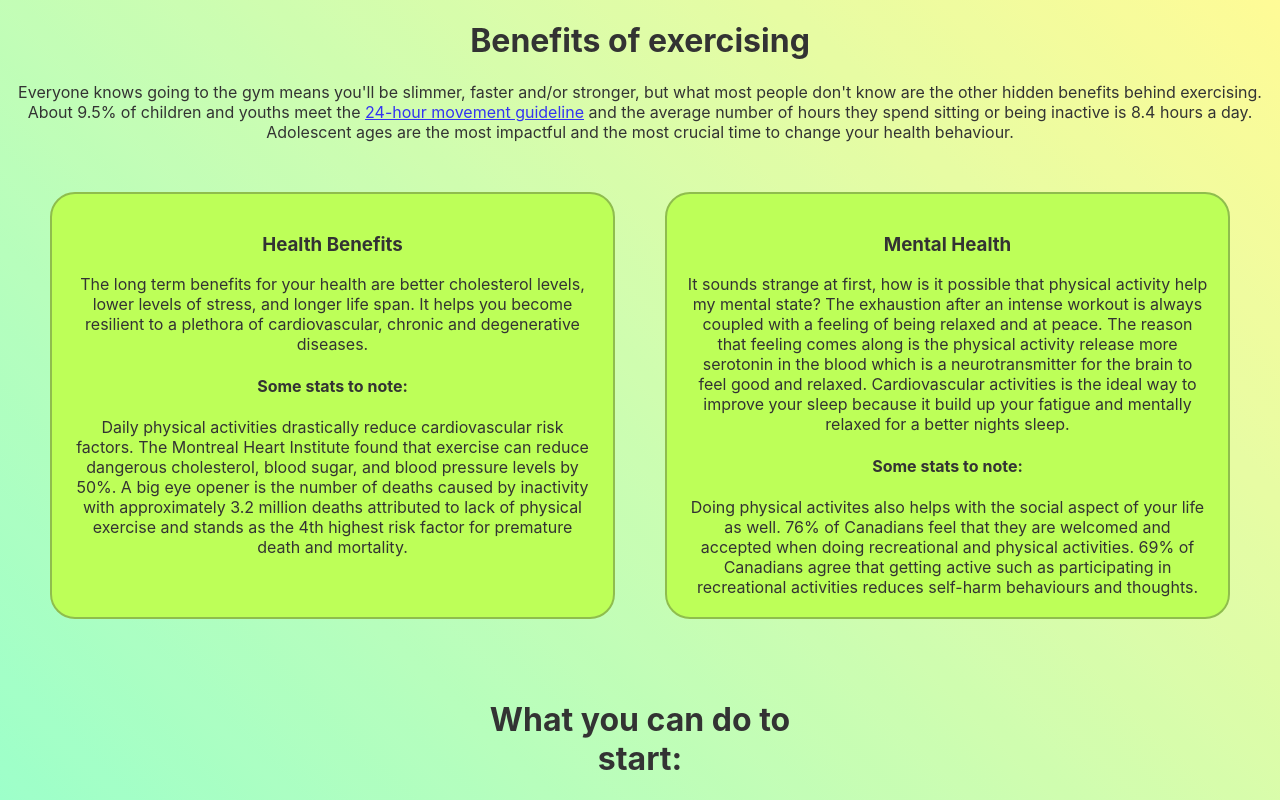
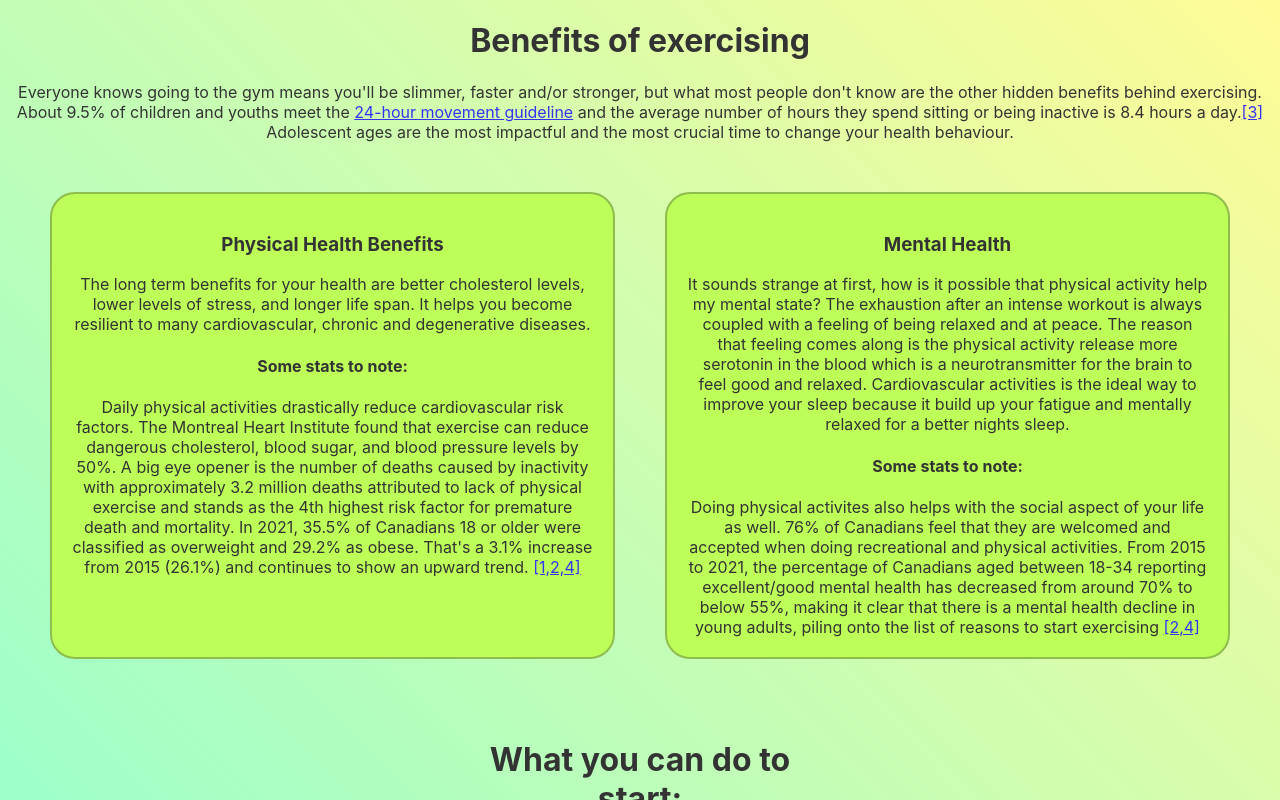
Before and after one commit to Atouse/lets-get-active, a React (Create React App) app: page / in a window 1280 px wide. Built offline with nearby package versions, Linux system fonts and the light colour scheme.

Commit message:
more changes

```diff
--- a/src/App.js
+++ b/src/App.js
@@ -7,9 +7,20 @@ const References = () => {
       <h2> References </h2>
       <div className="list">
         <ol >
-          <li><a href="https://www.redcross.ca/blog/2021/3/the-benefits-of-exercise-for-your-physical-and-mental-health"> Red cross </a></li>
-          <li><a href="https://www.participaction.com/the-science/key-facts-and-stats/"> Participaction </a></li>
-          <li><a href="https://health-infobase.canada.ca/src/doc/pass_childrenyouth_en.pdf"> Inactivity stats </a></li>
+          <li>
+            <span>"The Benefits of Exercise for Your Physical and Mental Health.” <i>Red Cross Canada,</i> 10 Mar. 2021,</span>
+            <a href="https://www.redcross.ca/blog/2021/3/the-benefits-of-exercise-for-your-physical-and-mental-health"> www.redcross.ca/blog/2021/3/the-benefits-of-exercise-for-your-physical-and-mental-health. </a>
+            </li>
+          <li>
+            <span><i>Key Statistics and Facts - Participaction,</i> .</span>
+            <a href="https://www.participaction.com/the-science/key-facts-and-stats/">www.participaction.com/the-science/key-facts-and-stats/</a></li>
+          <li>
+            <span><i>Physical Activity, Sedentary Behaviour And ...</i>, .</span>
+            <a href="https://health-infobase.canada.ca/src/doc/pass_childrenyouth_en.pdf"> https://health-infobase.canada.ca/src/doc/pass_childrenyouth_en.pdf.</a></li>
+          <li>
+            <span>Government of Canada, Statistics Canada. “Health of Canadians Health Outcomes.” <i>Health Outcomes</i>, 22 Nov. 2023, </span>
+            <a href="https://www150.statcan.gc.ca/n1/pub/82-570-x/2023001/section1-eng.htm">https://www150.statcan.gc.ca/n1/pub/82-570-x/2023001/section1-eng.htm.</a>
+          </li>
         </ol>
       </div>
     </div>
@@ -23,7 +34,7 @@ const Informations = (info) => {
       <span> {info.desc}</span>
       <h4> Some stats to note: </h4>
       <span> {info.stats} </span>
-      {/* <a href="#refs"> Reference</a> */}
+      <a href="#refs"> {info.reference}</a>
     </div>
   )
 
@@ -31,13 +42,11 @@ const Informations = (info) => {
 
 const faxNoPrinter = {
   "health": {
-    "title": "Health Benefits",
-    "desc" : "The long term benefits for your health are better cholesterol levels, lower levels of stress, and longer life span. It helps you become resilient to a plethora of cardiovascular, chronic and degenerative diseases.",
+    "title": "Physical Health Benefits",
+    "desc" : "The long term benefits for your health are better cholesterol levels, lower levels of stress, and longer life span. It helps you become resilient to many cardiovascular, chronic and degenerative diseases.",
     "stats" : `Daily physical activities drastically reduce cardiovascular risk factors. The Montreal Heart Institute found that exercise can reduce dangerous cholesterol, blood sugar, and blood pressure levels by 50%.
-     A big eye opener is the number of deaths caused by inactivity with approximately 3.2 million deaths attributed to lack of physical exercise and stands as the 4th highest risk factor for premature death and mortality.`
-  },
-  "economic": {
-
+     A big eye opener is the number of deaths caused by inactivity with approximately 3.2 million deaths attributed to lack of physical exercise and stands as the 4th highest risk factor for premature death and mortality.
+     In 2021, 35.5% of Canadians 18 or older were classified as overweight and 29.2% as obese. That's a 3.1% increase from 2015 (26.1%) and continues to show an upward trend.`,
   },
   "mental" : {
     "title" : "Mental Health",
@@ -46,7 +55,8 @@ const faxNoPrinter = {
      the brain to feel good and relaxed. Cardiovascular activities is the ideal way to improve your sleep because it build up your fatigue and mentally relaxed for a better nights
      sleep. ` ,
     "stats" : ` Doing physical activites also helps with the social aspect of your life as well. 76% of Canadians feel that they are welcomed and accepted when doing recreational and physical activities.
-    69% of Canadians agree that getting active such as participating in recreational activities reduces self-harm behaviours and thoughts. `
+    From 2015 to 2021, the percentage of Canadians aged between 18-34 reporting excellent/good mental health has decreased from around 70% to below 55%, making it clear that there is a mental health decline
+    in young adults, piling onto the list of reasons to start exercising `
   }
 }
 function App() {
@@ -56,9 +66,11 @@ function App() {
       <span> Everyone knows going to the gym means you'll be slimmer, faster and/or stronger, but what most people don't know are the other hidden benefits behind exercising.</span>
       <span> About 9.5% of children and youths meet the </span>
       <a href="https://csepguidelines.ca/">24-hour movement guideline</a>
-      <span> and the average number of hours they spend sitting or being inactive is 8.4 hours a day. Adolescent ages are the most impactful and the most crucial time to change your health behaviour.</span>
-      <Informations title={faxNoPrinter.health.title} desc={faxNoPrinter.health.desc} stats={faxNoPrinter.health.stats}></Informations>
-      <Informations title={faxNoPrinter.mental.title} desc={faxNoPrinter.mental.desc} stats={faxNoPrinter.mental.stats}></Informations>
+      <span> and the average number of hours they spend sitting or being inactive is 8.4 hours a day.</span>
+      <a href="#refs">[3]</a>
+      <span> Adolescent ages are the most impactful and the most crucial time to change your health behaviour.</span>
+      <Informations title={faxNoPrinter.health.title} desc={faxNoPrinter.health.desc} stats={faxNoPrinter.health.stats} reference="[1,2,4]"></Informations>
+      <Informations title={faxNoPrinter.mental.title} desc={faxNoPrinter.mental.desc} stats={faxNoPrinter.mental.stats} reference="[2,4]"></Informations>
 
       <div id="recommended">
         <h1> What you can do to start: </h1>
```
